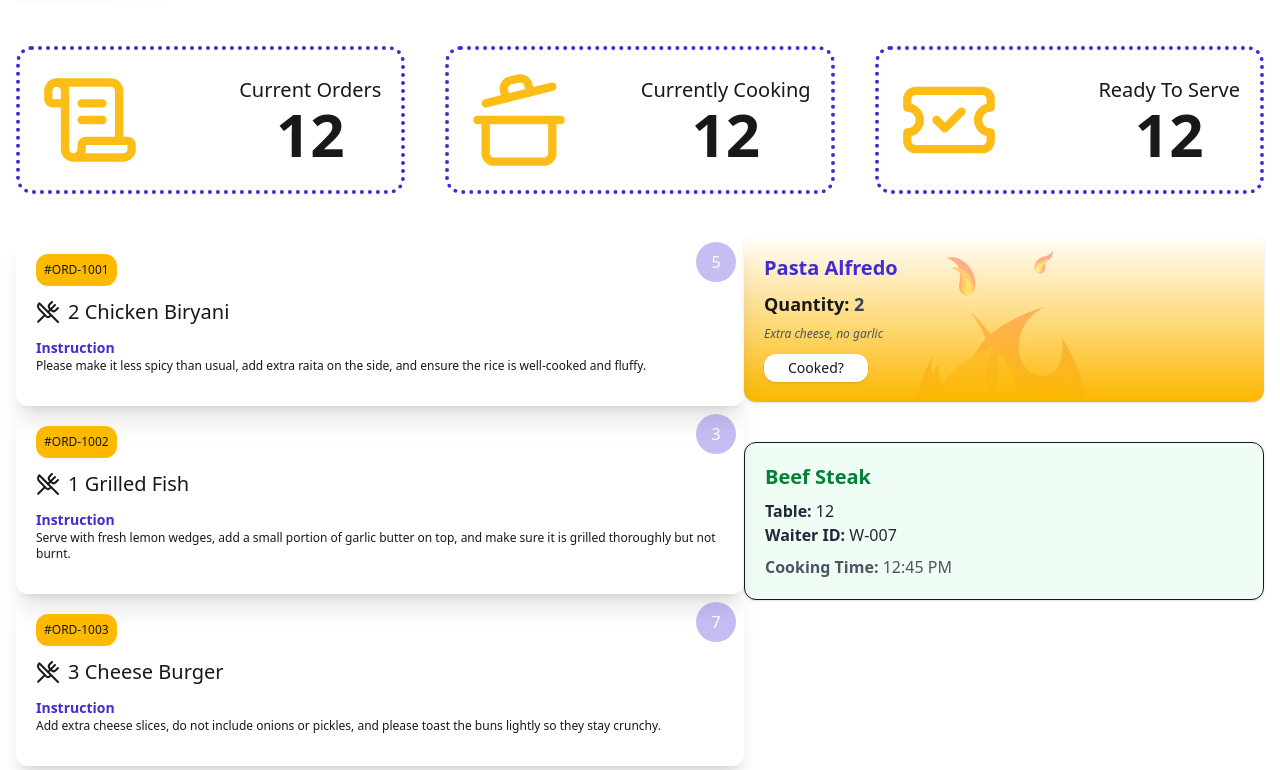
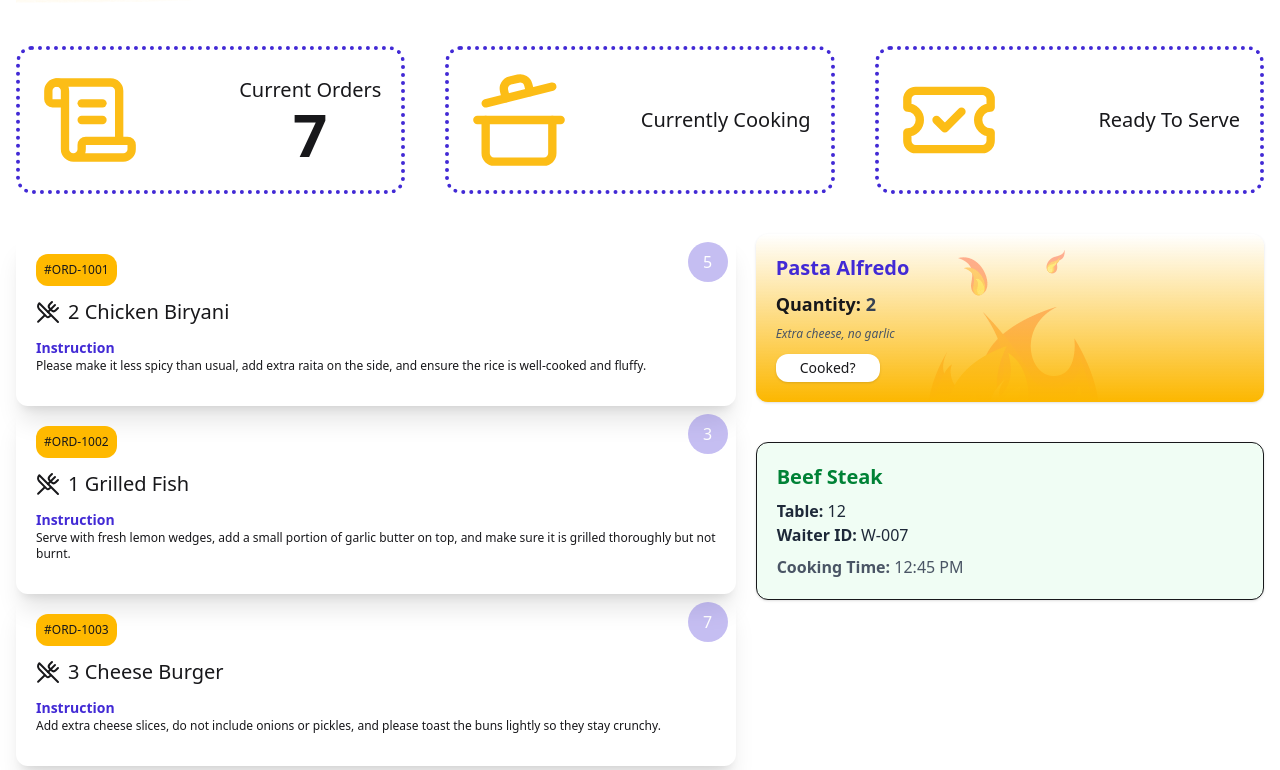
Before and after one commit to siddikur-dev/KitechenWala, a React (Vite) app: page / in a window 1280 px wide. Shown: the part 250-1020 px from the top of the page. Built offline with nearby package versions, Linux system fonts and the light colour scheme.

Commit message:
get order id information from OrderCard.jsx

```diff
--- a/src/Component/CurreOrderCard.jsx
+++ b/src/Component/CurreOrderCard.jsx
@@ -1,9 +1,12 @@
 import { UtensilsCrossed } from "lucide-react";
 import React from "react";
 
-const CurreOrderCard = ({ order }) => {
+const CurreOrderCard = ({ order, handleOrder }) => {
   return (
-    <div className="p-5 rounded-xl shadow-xl relative space-y-3">
+    <div
+      onClick={() => handleOrder(order)}
+      className="p-5 rounded-xl shadow-xl relative space-y-3 cursor-pointer"
+    >
       {/* Order Number */}
       <p className="text-xs bg-amber-400 p-2 inline-block rounded-xl">
         #{order.order_no}
--- a/src/Component/CurrentOrdersCard .jsx
+++ b/src/Component/CurrentOrdersCard .jsx
@@ -1,8 +1,8 @@
-import React from "react";
+import React, { use } from "react";
 import { ChefHat, CookingPot, ScrollText, TicketCheck } from "lucide-react";
 
-const CurrentOrdersCard = () => {
-  const totalOrders = 12; // static number
+const CurrentOrdersCard = ({ OrderJson }) => {
+  const orders = use(OrderJson);
 
   return (
     <>
@@ -11,16 +11,16 @@ const CurrentOrdersCard = () => {
           <ScrollText className="animate-pulse" color="#fcb700" size={100} />
           <div className="text-xl text-center">
             Current Orders
-            <h2 className="text-6xl font-bold">{totalOrders}</h2>
+            <h2 className="text-6xl font-bold">{orders.length}</h2>
           </div>
         </div>
       </div>
       <div className="border-4 border-dotted rounded-2xl border-primary p-5">
         <div className="flex flex-col lg:flex-row items-center justify-between">
-          <CookingPot  className="animate-pulse" color="#fcb700" size={100} />
+          <CookingPot className="animate-pulse" color="#fcb700" size={100} />
           <div className="text-xl text-center">
             Currently Cooking
-            <h2 className="text-6xl font-bold">{totalOrders}</h2>
+            <h2 className="text-6xl font-bold">{}</h2>
           </div>
         </div>
       </div>
@@ -29,7 +29,7 @@ const CurrentOrdersCard = () => {
           <TicketCheck className="animate-pulse" color="#fcb700" size={100} />
           <div className="text-xl text-center">
             Ready To Serve
-            <h2 className="text-6xl font-bold">{totalOrders}</h2>
+            <h2 className="text-6xl font-bold">{}</h2>
           </div>
         </div>
       </div>
--- a/src/Component/OrderCard.jsx
+++ b/src/Component/OrderCard.jsx
@@ -4,18 +4,17 @@ import CurreOrderCard from "./CurreOrderCard";
 import CookingCard from "./CookingCard";
 import ServeCard from "./ServeCard";
 
-const OrderCard = ({ OrderJson }) => {
+const OrderCard = ({ OrderJson ,handleOrder}) => {
   const orders = use(OrderJson);
-  console.log(orders);
 
   return (
-    <div className="grid grid-cols-12  ">
+    <div className="grid grid-cols-1 lg:grid-cols-12 gap-5  ">
       <div className="col-span-7">
         {orders.map((order) => (
-          <CurreOrderCard key={order.id} order={order}></CurreOrderCard>
+          <CurreOrderCard handleOrder={handleOrder} key={order.id} order={order}></CurreOrderCard>
         ))}
       </div>
-      <div className="col-span-5 space-y-10" >
+      <div className="col-span-5 space-y-10">
         <CookingCard></CookingCard>
         <ServeCard></ServeCard>
       </div>
--- a/src/Component/Root/Root.jsx
+++ b/src/Component/Root/Root.jsx
@@ -1,4 +1,4 @@
-import React from "react";
+import React, { useState } from "react";
 import Navbar from "../Navbar";
 import TitleSection from "../TitleSection";
 import OrderCard from "../OrderCard";
@@ -6,14 +6,21 @@ import CurrentOrdersCard from "../CurrentOrdersCard ";
 
 const OrderJson = fetch("/orders.json").then((res) => res.json());
 const Root = () => {
+  // Show Title Increase Decrease
+  const [cardOrder, setCardOrder] = useState([]);
+  const handleOrder = (order) => {
+    const newOrder = [...cardOrder, order];
+    setCardOrder(newOrder);
+    console.log(newOrder);
+  };
   return (
     <div className="container mx-auto p-4 space-y-10 ">
       <Navbar></Navbar>
       <TitleSection>{"KitchenRoom"}</TitleSection>
       <div className="grid grid-cols-1 lg:grid-cols-3 gap-10">
-        <CurrentOrdersCard></CurrentOrdersCard>
+        <CurrentOrdersCard  OrderJson={OrderJson}></CurrentOrdersCard>
       </div>
-      <OrderCard OrderJson={OrderJson}></OrderCard>
+      <OrderCard handleOrder={handleOrder} OrderJson={OrderJson}></OrderCard>
     </div>
   );
 };
```
